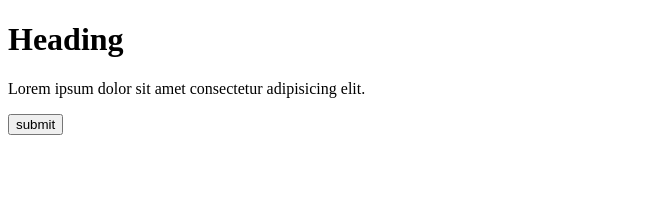
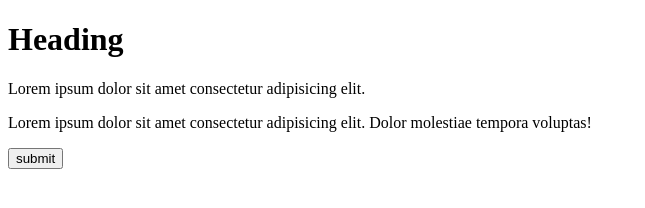
Before and after one commit to SylonjiaO/project84, a plain HTML site: page index.html in a window 1280 px wide. Shown: the whole page, without its empty margins (0-645 px from the left). Drawn offline with Linux system fonts and the light colour scheme.

Commit message:
added new para

```diff
--- a/index.html
+++ b/index.html
@@ -1,16 +1,22 @@
 <!DOCTYPE html>
 <html lang="en">
+
 <head>
     <meta charset="UTF-8">
     <meta http-equiv="X-UA-Compatible" content="IE=edge">
     <meta name="viewport" content="width=device-width, initial-scale=1.0">
     <title>Document</title>
 </head>
+
 <body>
     <h1>Heading</h1>
     <p>
         Lorem ipsum dolor sit amet consectetur adipisicing elit.
     </p>
+    <p>
+        Lorem ipsum dolor sit amet consectetur adipisicing elit. Dolor molestiae tempora voluptas!
+    </p>
     <button>submit</button>
 </body>
+
 </html>
```
